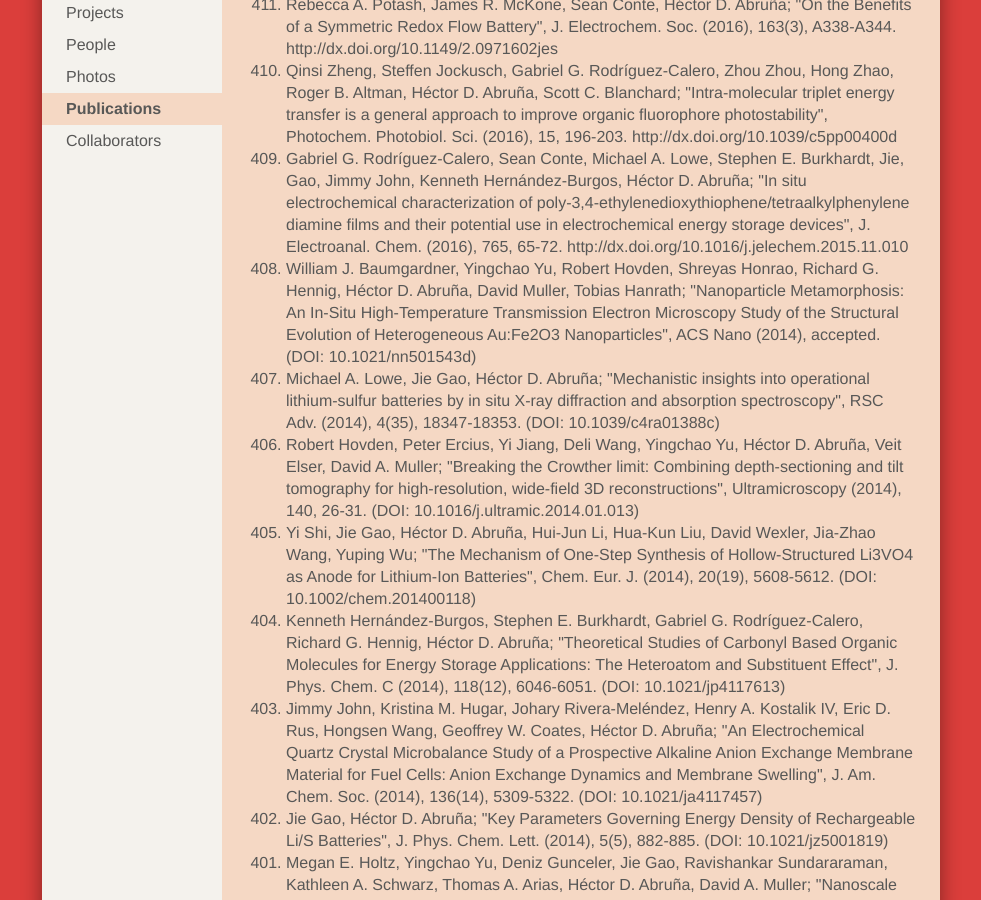
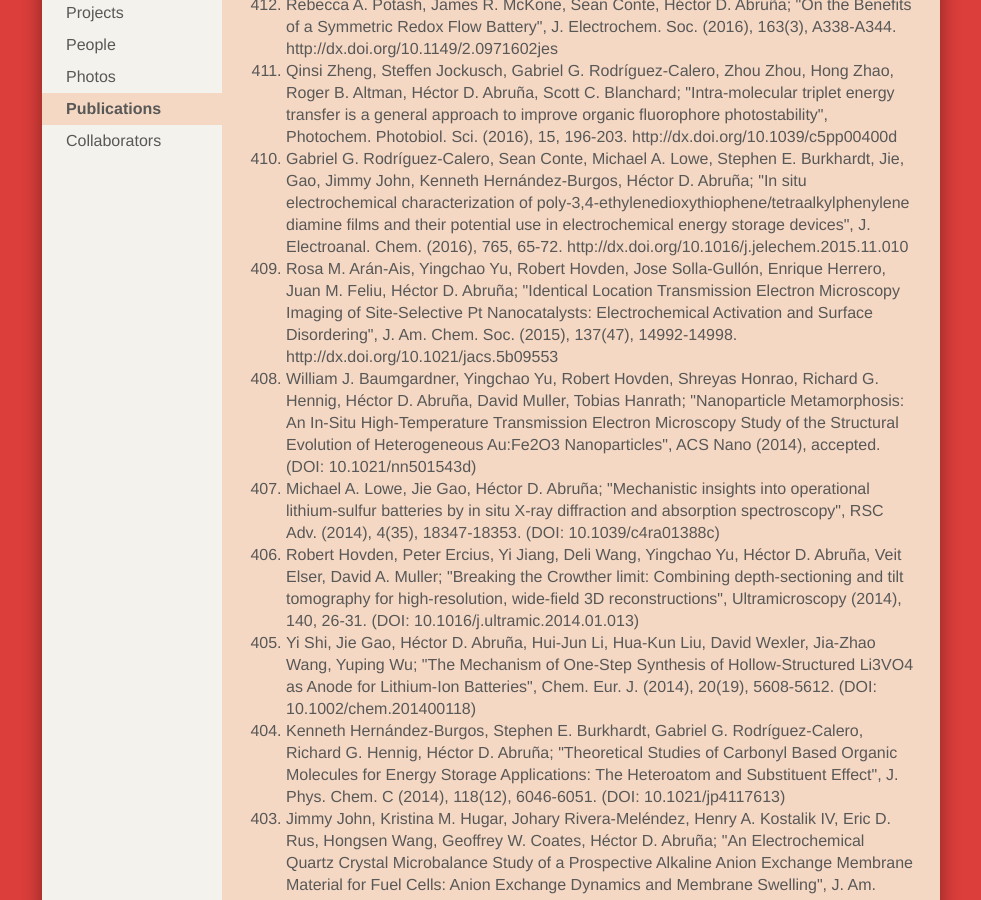
Before and after one commit to abruna/abruna.github.com, a Jekyll site: the page built from publications.html, in a window 1280 px wide and 900 px high, scrolled down 317 px. Shown: the whole window, without its empty margins (149-1130 px from the left). Built offline with Jekyll 4.4.1, drawn with Linux system fonts in a browser that asks for light colours; nearby versions of some CDN libraries.

Commit message:
Update publications.yml

```diff
--- a/_data/publications.yml
+++ b/_data/publications.yml
@@ -1,6 +1,8 @@
 - "Rebecca A. Potash, James R. McKone, Sean Conte, Héctor D. Abruña; \"On the Benefits of a Symmetric Redox Flow Battery\",  J. Electrochem. Soc. (2016), 163(3), A338-A344. http://dx.doi.org/10.1149/2.0971602jes"
 - "Qinsi Zheng, Steffen Jockusch, Gabriel G. Rodríguez-Calero, Zhou Zhou, Hong Zhao, Roger B. Altman, Héctor D. Abruña, Scott C. Blanchard; \"Intra-molecular triplet energy transfer is a general approach to improve organic fluorophore photostability\", Photochem. Photobiol. Sci. (2016), 15, 196-203. http://dx.doi.org/10.1039/c5pp00400d"
 - "Gabriel G. Rodríguez-Calero, Sean Conte, Michael A. Lowe, Stephen E. Burkhardt, Jie, Gao, Jimmy John, Kenneth Hernández-Burgos, Héctor D. Abruña; \"In situ electrochemical characterization of poly-3,4-ethylenedioxythiophene/tetraalkylphenylene diamine films and their potential use in electrochemical energy storage devices\", J. Electroanal. Chem. (2016), 765, 65-72. http://dx.doi.org/10.1016/j.jelechem.2015.11.010"
+- "Rosa M. Arán-Ais, Yingchao Yu, Robert Hovden, Jose Solla-Gullón, Enrique Herrero, Juan M. Feliu, Héctor D. Abruña; \"Identical Location Transmission Electron Microscopy Imaging of Site-Selective Pt Nanocatalysts: Electrochemical Activation and Surface Disordering\", J. Am. Chem. Soc. (2015), 137(47), 14992-14998.  http://dx.doi.org/10.1021/jacs.5b09553"
+
 - "William J. Baumgardner, Yingchao Yu, Robert Hovden, Shreyas Honrao, Richard G. Hennig, Héctor D. Abruña, David Muller, Tobias Hanrath; \"Nanoparticle Metamorphosis: An In-Situ High-Temperature Transmission Electron Microscopy Study of the Structural Evolution of Heterogeneous Au:Fe2O3 Nanoparticles\", ACS Nano (2014), accepted.  (DOI: 10.1021/nn501543d)"
 - "Michael A. Lowe, Jie Gao, Héctor D. Abruña; \"Mechanistic insights into operational lithium-sulfur batteries by in situ X-ray diffraction and absorption spectroscopy\", RSC Adv. (2014), 4(35), 18347-18353.  (DOI: 10.1039/c4ra01388c)"
 - "Robert Hovden, Peter Ercius, Yi Jiang, Deli Wang, Yingchao Yu, Héctor D. Abruña, Veit Elser, David A. Muller; \"Breaking the Crowther limit: Combining depth-sectioning and tilt tomography for high-resolution, wide-field 3D reconstructions\", Ultramicroscopy (2014), 140, 26-31.  (DOI: 10.1016/j.ultramic.2014.01.013)"
```
